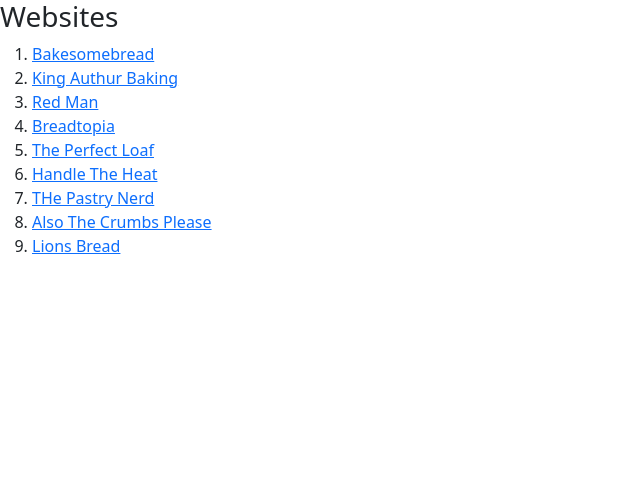
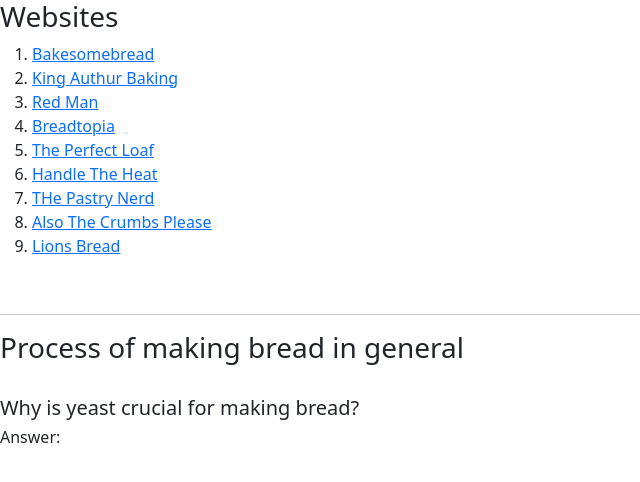
Before and after one commit to yuemerin/breadios.github.io, a plain HTML site: page recipes.html in a window 1280 px wide. Shown: the whole page, without its empty margins (0-640 px from the left). Drawn offline with nearby package versions, Linux system fonts and the light colour scheme.

Commit message:
add questions and answers (not done)

```diff
--- a/recipes.html
+++ b/recipes.html
@@ -24,6 +24,15 @@
         <li><a href="https://www.alsothecrumbsplease.com/">Also The Crumbs Please</a></li>
         <li><a href="https://www.lionsbread.com/">Lions Bread</a></li>
     </ol>
+    <br>
+    <hr>
+    <section class="Process of making bread">
+        <h3>Process of making bread in general</h3>
+        <br>
+        <h5>Why is yeast crucial for making bread?</h5>
+        <h6>Answer:</h6>
+        <p></p>
+    </section>
 </body>
 
 </html>
```
